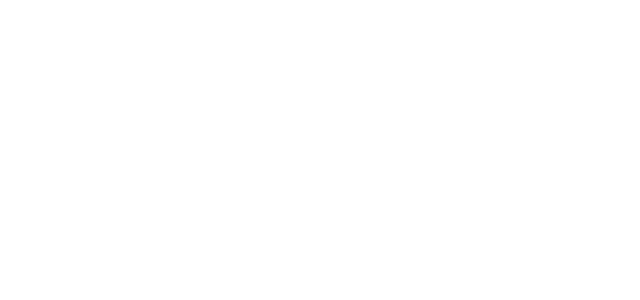
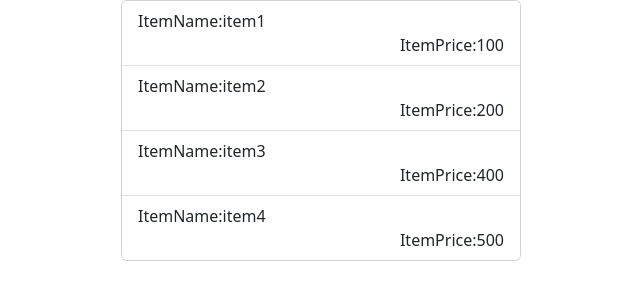
Before and after one commit to shivarajrs007/my-app, a React (Create React App) app: page /MainPage in a window 1280 px wide. Before the commit this address had no page. Shown: the top 300 px of the page, without its empty margins (319-959 px from the left). Built offline with nearby package versions, Linux system fonts and the light colour scheme.

Commit message:
items are getting listed

```diff
--- a/package.json
+++ b/package.json
@@ -9,6 +9,7 @@
     "bootstrap": "^5.3.2",
     "react": "^18.2.0",
     "react-dom": "^18.2.0",
+    "react-router-dom": "^6.21.1",
     "react-scripts": "5.0.1",
     "web-vitals": "^2.1.4"
   },
--- a/src/App.js
+++ b/src/App.js
@@ -2,6 +2,7 @@
 import { BrowserRouter, Route, Routes } from "react-router-dom";
 import Login from './Components/Login';
 import MainPage from './Components/MainPage';
+import React from 'react';
 
 function App() {
   return (
@@ -10,7 +11,7 @@
       <Routes>
         <Route index element={<App />} />
         <Route path="login" element={<Login />} />
-        <Route path="dashboard" element={<MainPage />} />
+        <Route path="MainPage" element={<MainPage />} />
       </Routes>
     </BrowserRouter>
     </>
--- a/src/Components/Login.js
+++ b/src/Components/Login.js
@@ -1,4 +1,5 @@
-import React, { useState } from "react";
+import React from "react";
+import { useState } from "react";
 import { useNavigate } from "react-router-dom";
 
 const Login = () =>
@@ -29,16 +30,16 @@
     return (
         <div>
             <form onSubmit={handleEmail}>
-                <div class="form-group">
-                    <label for="InputEmail">Email address</label>
-                    <input type="email"  class="form-control" id="email" value={emailValue} onChange={(e) => { setEmail(e.target.value) }} placeholder="Enter email"/>
-                    <small id="emailHelp" class="form-text text-muted">{message}</small>
+                <div className="form-group">
+                    <label >Email address</label>
+                    <input type="email"  className="form-control" id="email" value={emailValue} onChange={(e) => { setEmail(e.target.value) }} placeholder="Enter email"/>
+                    <small id="emailHelp" className="form-text text-muted">{message}</small>
                 </div>
-                <div class="form-group">
-                    <label for="InputPassword">Password</label>
-                    <input type="password" value={passwordValue} onChange={(e) => { setPassword(e.target.value) }} class="form-control" id="password1" placeholder="Password"/>
+                <div className="form-group">
+                    <label >Password</label>
+                    <input type="password" value={passwordValue} onChange={(e) => { setPassword(e.target.value) }} className="form-control" id="password1" placeholder="Password"/>
                 </div>
-                <button  class="btn btn-primary">Submit</button>
+                <button className="btn btn-primary">Submit</button>
             </form>
         </div>
     );
--- a/src/Components/MainPage.js
+++ b/src/Components/MainPage.js
@@ -1,9 +1,21 @@
+import React from "react";
+
 const MainPage = () =>
 {
-
+    const items = [{ id: 1,itemName: "item1", price: "100" },{ id: 2,itemName: "item2", price: "200" },{ id: 3,itemName: "item3", price: "400" },{ id: 4,itemName: "item4", price: "500" }];
+    const arrayDataItems = items.map(course =>
+        <li className="list-group-item" key={course.id}>
+          <span>ItemName:{course.itemName}</span>
+          <span className="d-flex justify-content-end">ItemPrice:{course.price}</span>
+        </li>
+      )
     return (
-        <div>
-           this is mainpage
+        <div className="d-flex justify-content-center">
+            <div className="card " style={{width: '25rem'}}>
+                <ul className="list-group list-group-flush">
+                   {arrayDataItems}
+                </ul>
+            </div>
         </div>
     );
 }
```
Also changed, not shown: 1 other file (tests, documents, lock files or other folders).
